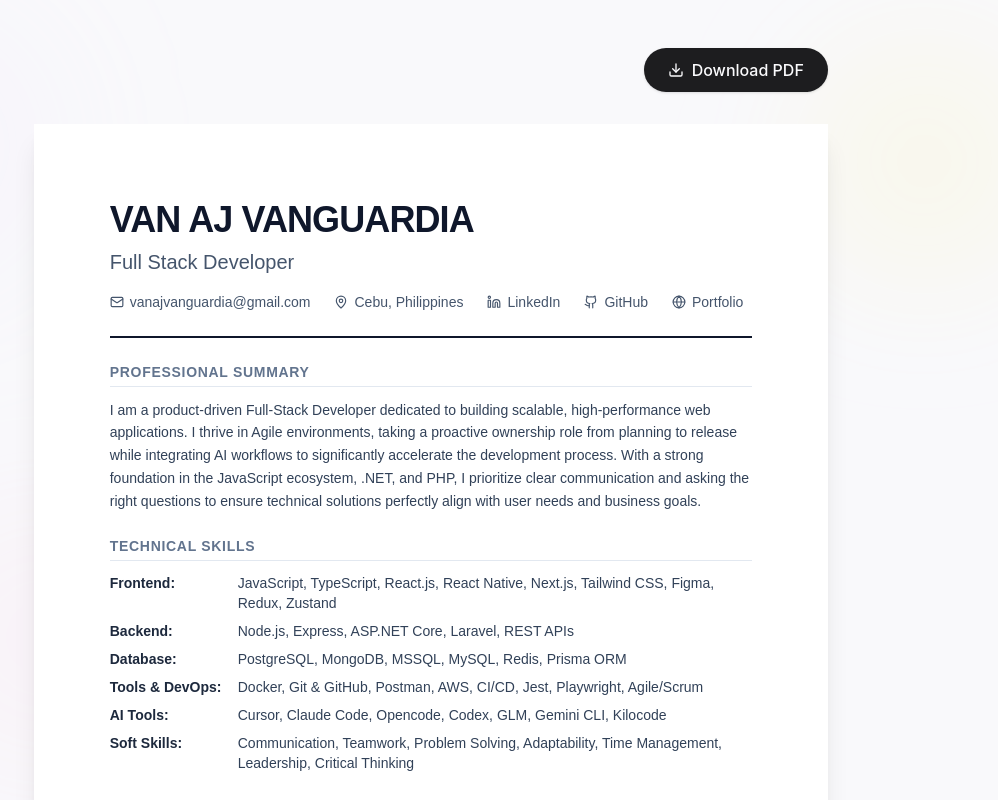
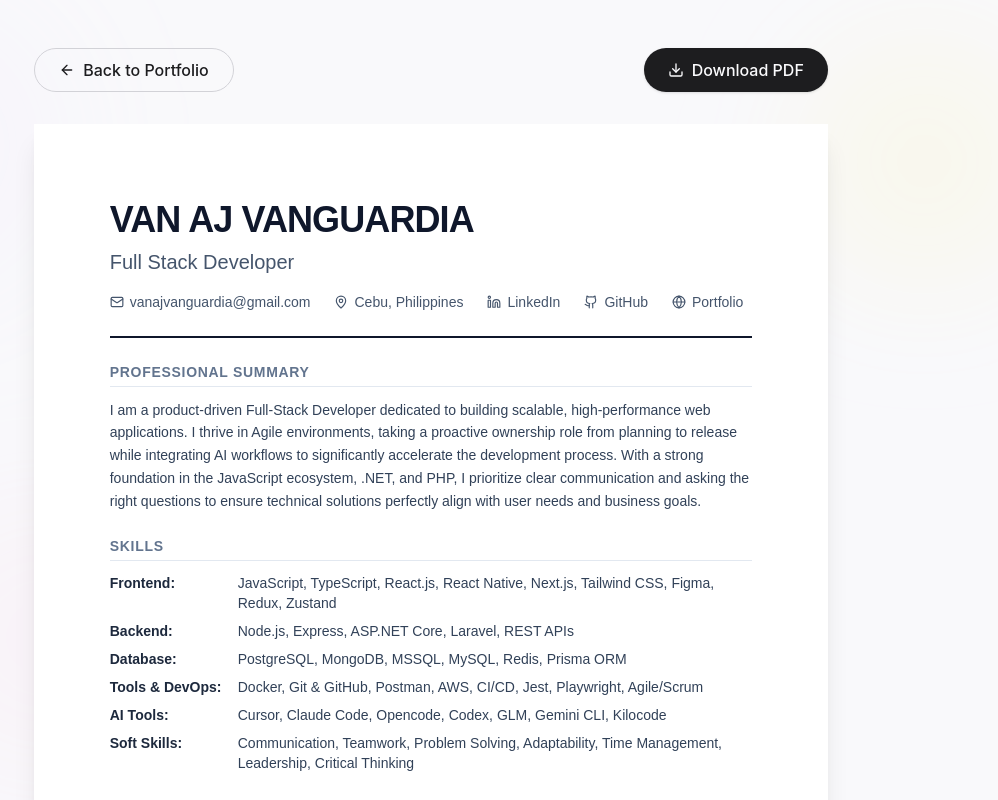
Before and after one commit to vn-aj-vngrd/portfolio-2.0, a Next.js app: page /resume in a window 1280 px wide. Shown: the top 800 px of the page, without its empty margins (209-1207 px from the left). Built offline with nearby package versions, Linux system fonts and the light colour scheme.

Commit message:
feat: add `framer-motion` animations, a "Back to Portfolio" button, and simplify the "Technical Skills" heading to "Skills".

```diff
--- a/src/app/resume/page.tsx
+++ b/src/app/resume/page.tsx
@@ -1,6 +1,15 @@
 "use client";
 
-import { Download, Github, Globe, Linkedin, Mail, MapPin } from "lucide-react";
+import { motion } from "framer-motion";
+import {
+  ArrowLeft,
+  Download,
+  Github,
+  Globe,
+  Linkedin,
+  Mail,
+  MapPin,
+} from "lucide-react";
 import Link from "next/link";
 import { useRef } from "react";
 import { useReactToPrint } from "react-to-print";
@@ -23,15 +32,31 @@ export default function ResumePage() {
   return (
     <div className="min-h-screen bg-muted/30 py-12 px-4 sm:px-6 lg:px-8">
       {/* Controls */}
-      <div className="max-w-[210mm] mx-auto mb-8 flex justify-end print:hidden">
+      <motion.div
+        initial={{ opacity: 0, y: -20 }}
+        animate={{ opacity: 1, y: 0 }}
+        transition={{ duration: 0.5 }}
+        className="max-w-[210mm] mx-auto mb-8 flex justify-between items-center print:hidden"
+      >
+        <Button variant="outline" asChild className="gap-2">
+          <Link href="/">
+            <ArrowLeft size={16} />
+            Back to Portfolio
+          </Link>
+        </Button>
         <Button onClick={() => handlePrint()} className="gap-2">
           <Download size={16} />
           Download PDF
         </Button>
-      </div>
+      </motion.div>
 
       {/* Resume Paper */}
-      <div className="max-w-[210mm] mx-auto bg-white shadow-xl print:shadow-none print:max-w-none">
+      <motion.div
+        initial={{ opacity: 0, y: 20 }}
+        animate={{ opacity: 1, y: 0 }}
+        transition={{ duration: 0.6, delay: 0.2 }}
+        className="max-w-[210mm] mx-auto bg-white shadow-xl print:shadow-none print:max-w-none"
+      >
         <div
           ref={componentRef}
           className="p-[15mm] md:p-[20mm] bg-white text-slate-900 min-h-[297mm]"
@@ -102,7 +127,7 @@ export default function ResumePage() {
           {/* Skills */}
           <section className="mb-6">
             <h3 className="text-sm font-bold uppercase tracking-wider text-slate-500 mb-3 border-b border-slate-200 pb-1">
-              Technical Skills
+              Skills
             </h3>
             <div className="grid grid-cols-1 gap-2 text-sm">
               {Object.entries(skills).map(([category, items]) => (
@@ -228,7 +253,7 @@ export default function ResumePage() {
             </section>
           </div>
         </div>
-      </div>
+      </motion.div>
     </div>
   );
 }
```
